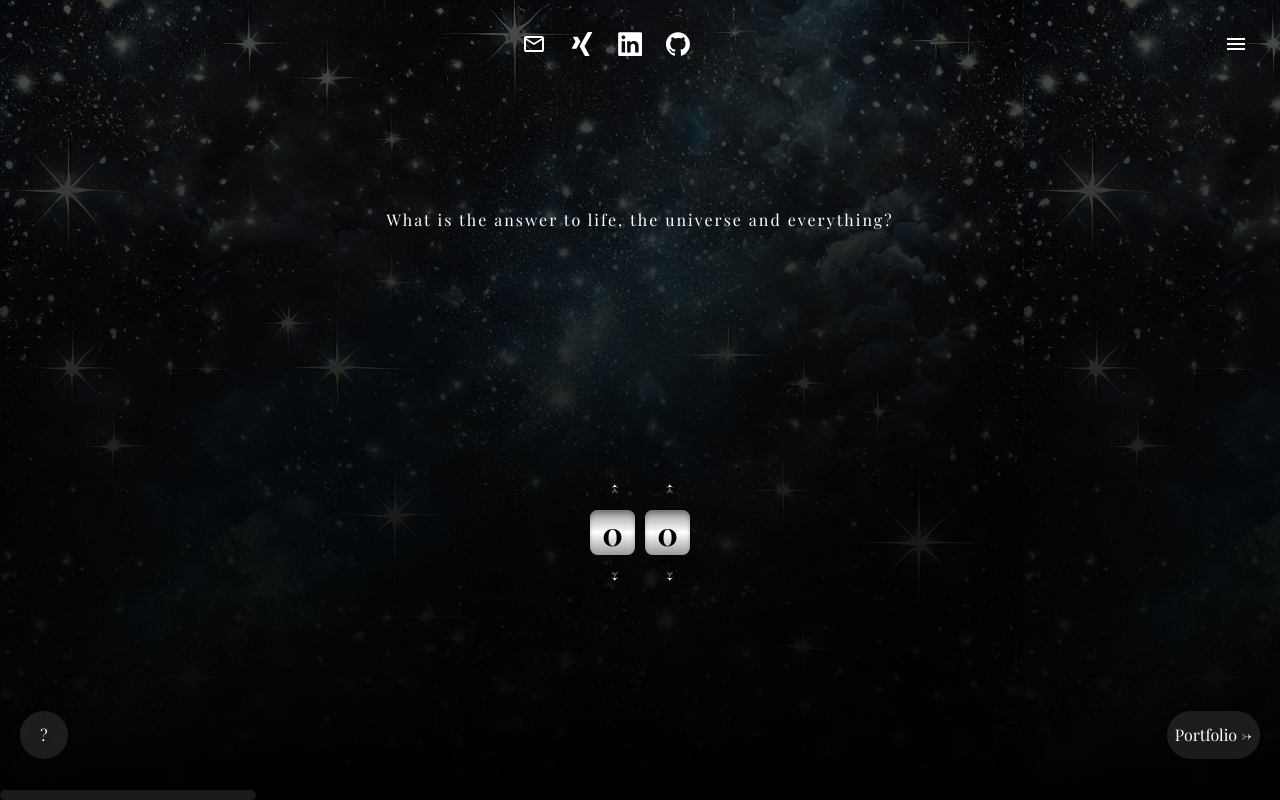
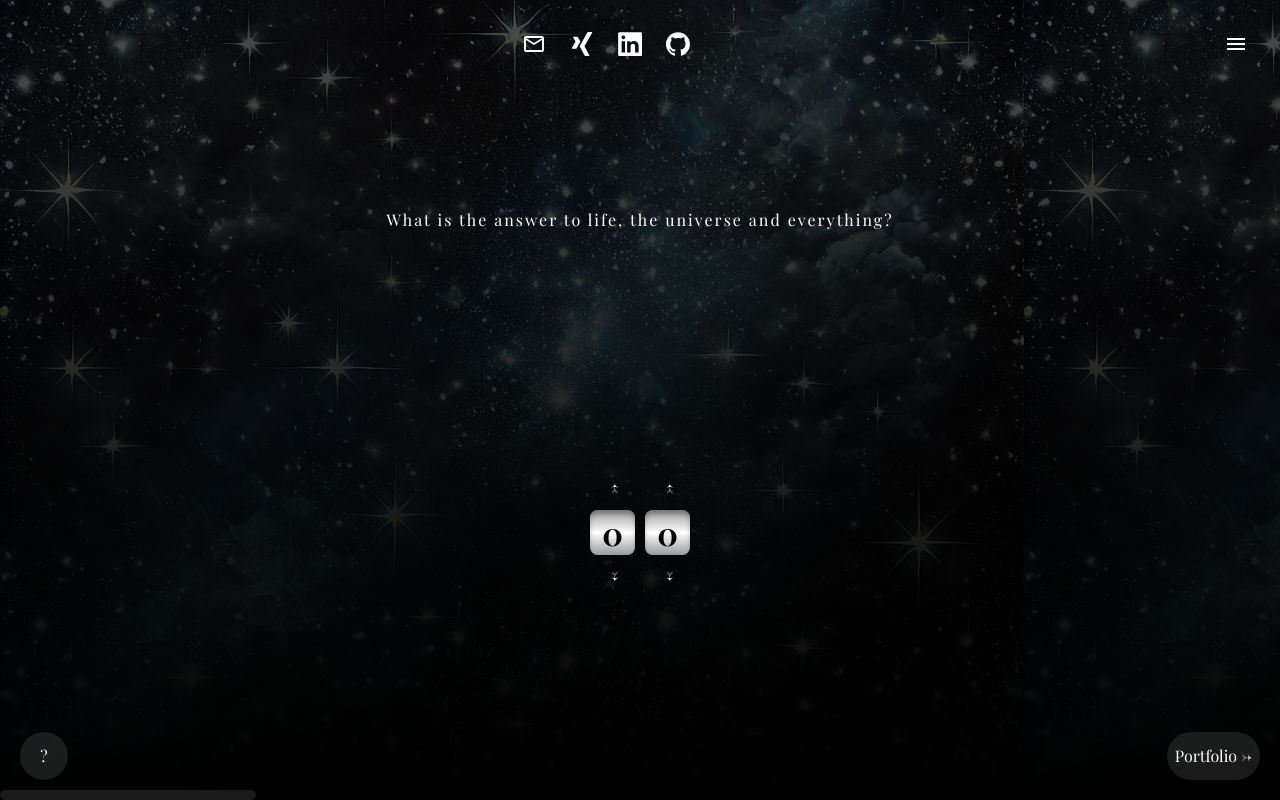
Before and after one commit to freshmozart1/portfolio, a React (Create React App) app: page / in a window 1280 px wide. Built offline with nearby package versions, Linux system fonts and the light colour scheme.

Commit message:
Update navigation height for improved responsiveness and remove media query

```diff
--- a/src/components/Navigation/navigation.scss
+++ b/src/components/Navigation/navigation.scss
@@ -6,7 +6,7 @@ div.navigation {
     flex-direction: row;
     align-items: center;
     justify-content: space-between;
-    height: 85px;
+    height: calc(40px + 3rem);
     position: fixed;
     left: 0;
     bottom: 0;
@@ -15,10 +15,6 @@ div.navigation {
     transition-property: opacity;
     transition-duration: 0.5s;
     transition-timing-function: ease;
-
-    @media screen and (min-width: 1024px) {
-        height: 130px;
-    }
 
     >button {
         @include mixins.navButton;
```
